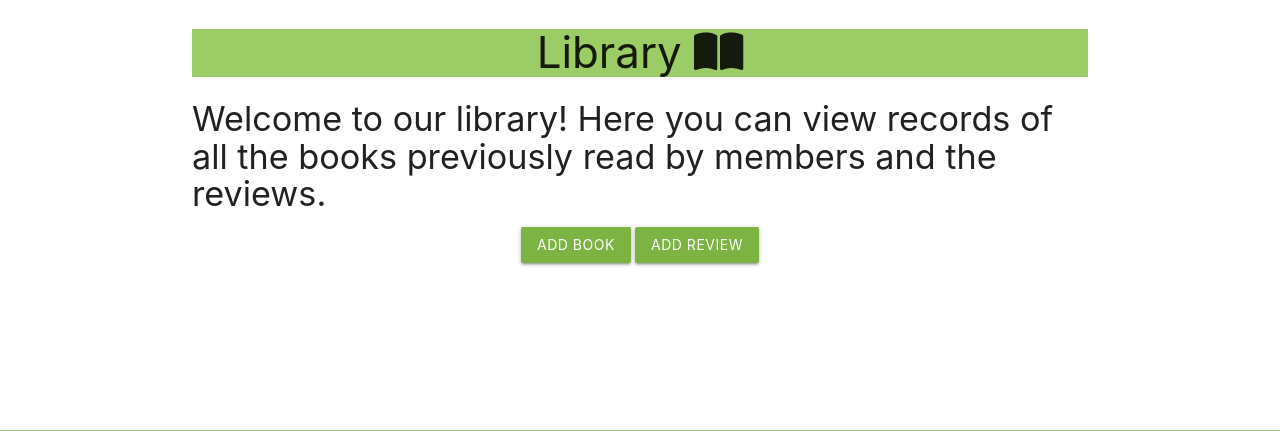
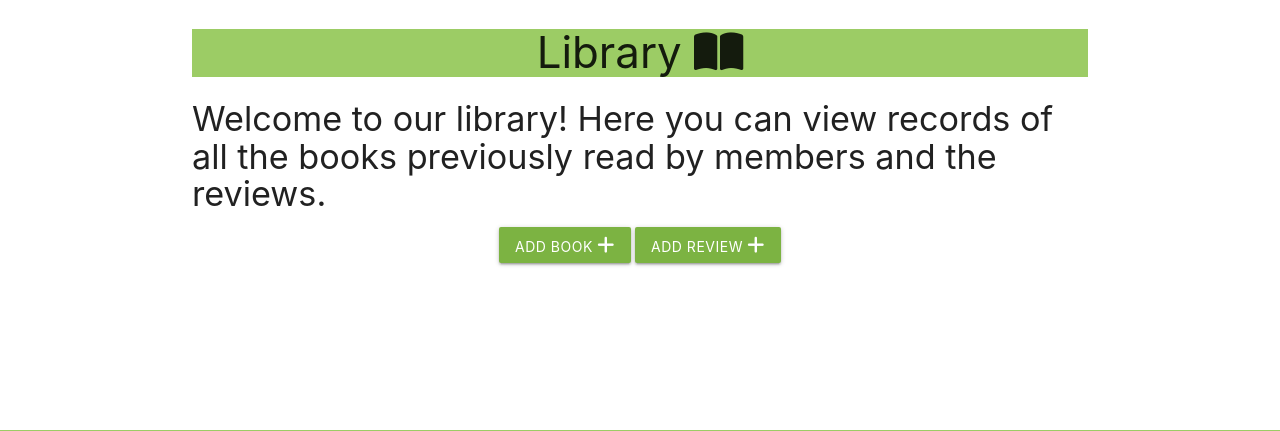
Before and after one commit to JCook22/camberley-book-buddies, a Flask app: page /library in a window 1280 px wide. Shown: the part 72-503 px from the top of the page. Run offline with Flask 2, Linux system fonts and the light colour scheme; data that the repository does not hold is empty.

Commit message:
Add plus icon to all buttons for adding books and reviews to the database

```diff
--- a/camberleybookbuddies/templates/library.html
+++ b/camberleybookbuddies/templates/library.html
@@ -8,8 +8,8 @@
         <h4>Welcome to our library! Here you can view records of all the books previously read by members and the reviews.</h4>
     </div>
     <div class="center-align">
-        <a href="{{ url_for('add_book') }}" class="btn light-green darken-1">Add Book</a>
-        <a href="{{ url_for('add_review') }}" class="btn light-green darken-1">Add Review</a>
+        <a href="{{ url_for('add_book') }}" class="btn light-green darken-1">Add Book <i class="fa-solid fa-plus"></i></a>
+        <a href="{{ url_for('add_review') }}" class="btn light-green darken-1">Add Review <i class="fa-solid fa-plus"></i></a>
     </div>
 
     <div class="row">
--- a/camberleybookbuddies/templates/reviews.html
+++ b/camberleybookbuddies/templates/reviews.html
@@ -9,7 +9,7 @@
     </div>
     <div class="center-align">
         <a href="{{ url_for('library') }}" class="btn light-green darken-1">Back To Library</a>
-        <a href="{{ url_for('add_review') }}" class="btn light-green darken-1">Add Review</a>
+        <a href="{{ url_for('add_review') }}" class="btn light-green darken-1">Add Review <i class="fa-solid fa-plus"></i></a>
     </div>
 
     <ul class="collapsible">
```
Also changed, not shown: README.md.
